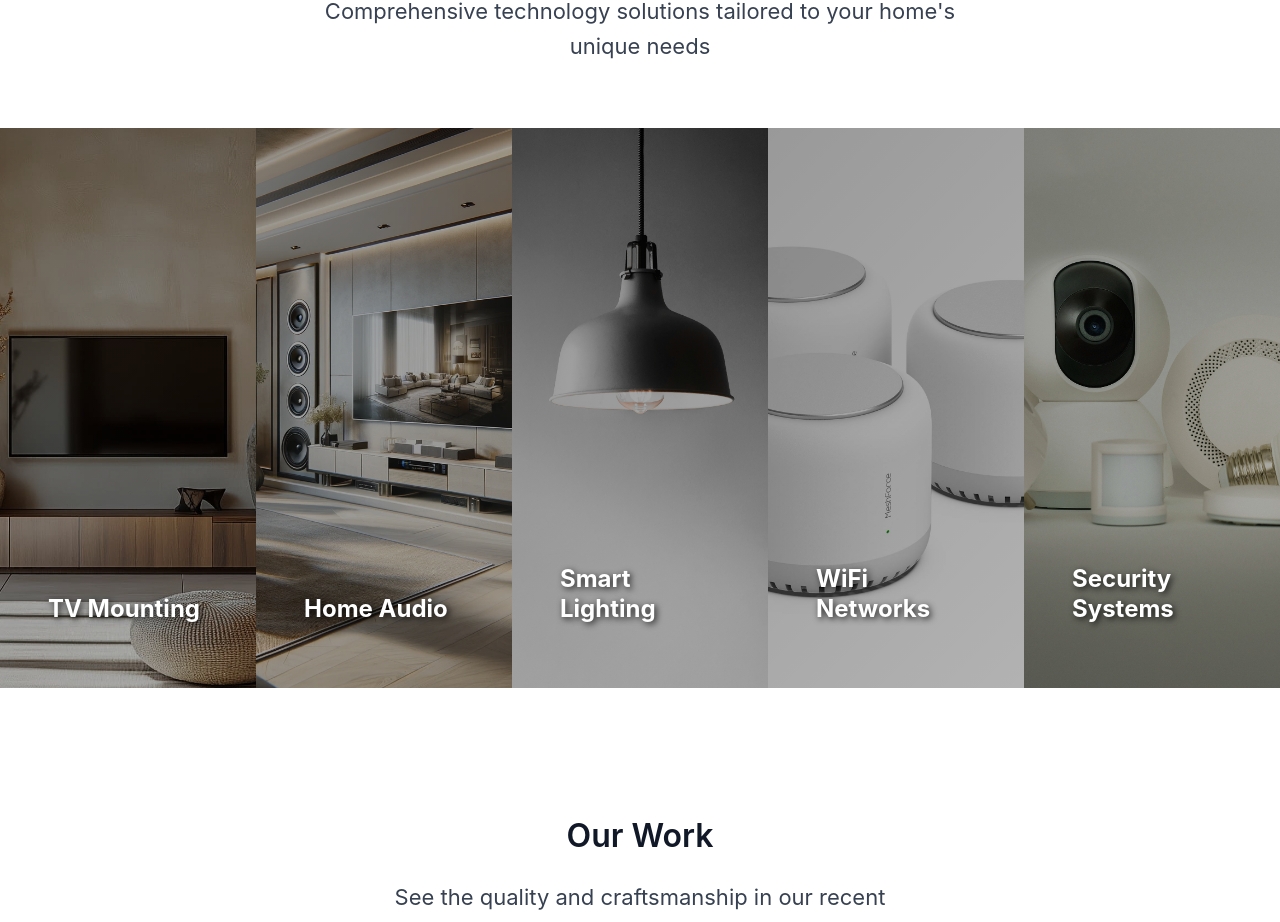
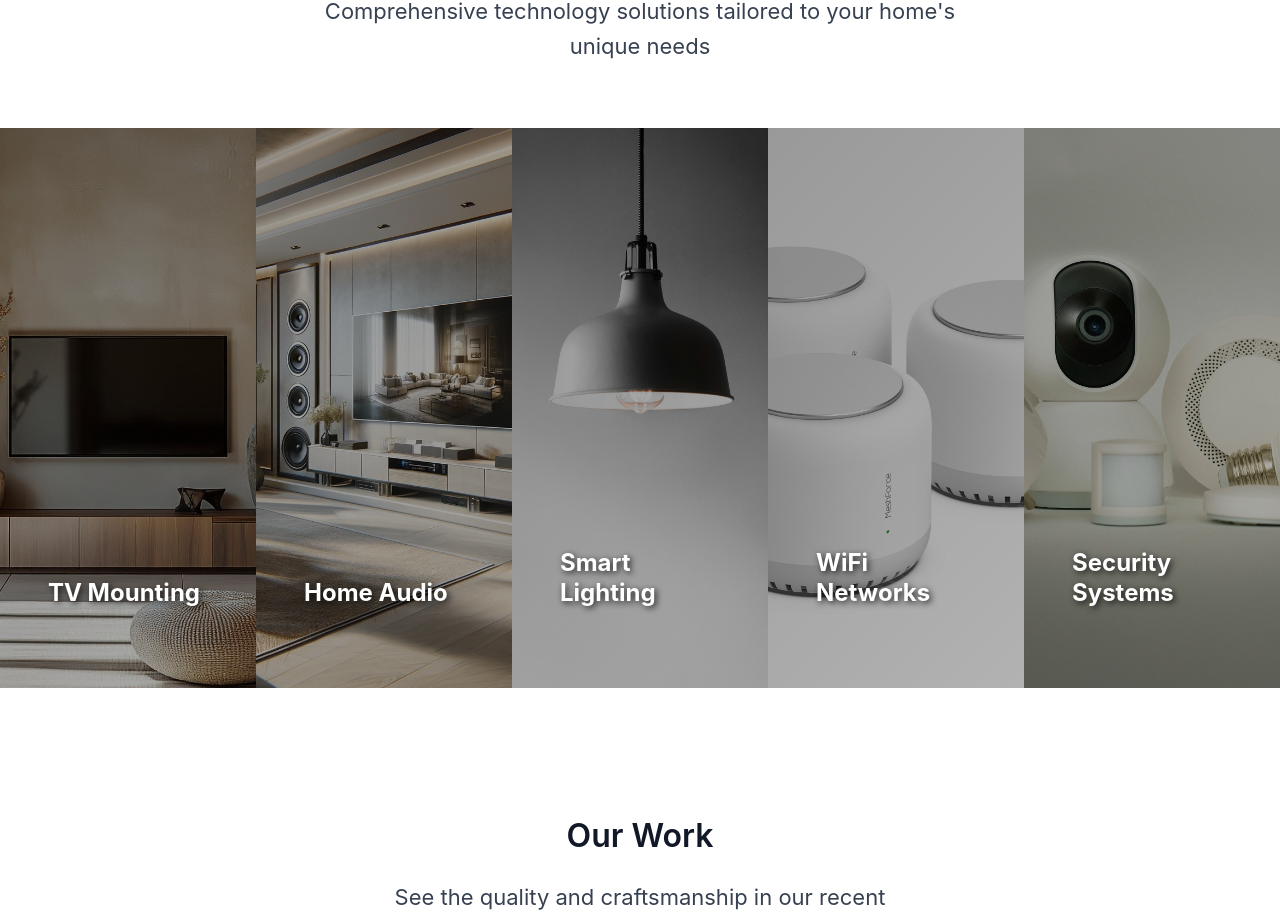
Before and after one commit to rojeoso/TechWaveHomeSolutions, a React (Vite) app: page / in a window 1280 px wide. Shown: the part 934-1856 px from the top of the page. Built offline with nearby package versions, Linux system fonts and the light colour scheme.

Commit message:
small fix

```diff
--- a/src/styles/Services.css
+++ b/src/styles/Services.css
@@ -36,7 +36,7 @@
   background: linear-gradient(135deg, rgba(0, 0, 0, 0.4) 0%, rgba(0, 0, 0, 0.3) 100%);
   display: flex;
   align-items: flex-end;
-  padding: var(--spacing-2xl);
+  padding: var(--spacing-xl) var(--spacing-2xl) var(--spacing-3xl) var(--spacing-2xl);
   transition: all var(--transition-normal);
 }
 
@@ -68,7 +68,7 @@
 .services__panel:hover .services__panel-details {
   transform: translateY(0);
   opacity: 1;
-  max-height: 300px;
+  max-height: 400px;
 }
 
 .services__panel-description {
```
